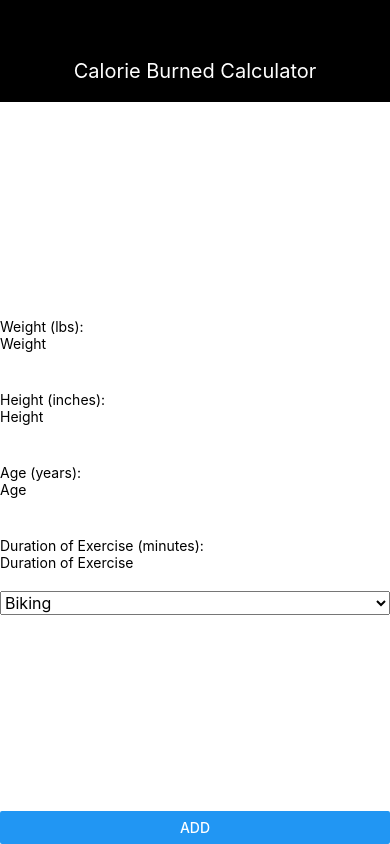
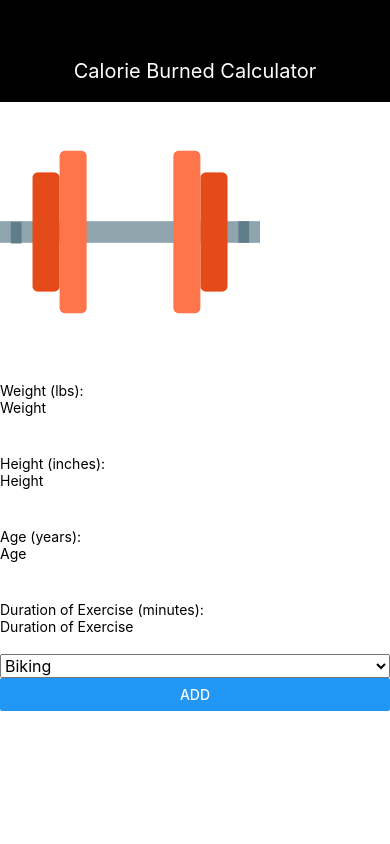
Before and after one commit to cwong2k16/CaloriesBurned, a React Native app: screen / in a window 390 px wide. Built offline with nearby package versions, Linux system fonts and the light colour scheme.

Commit message:
removed mainContainer style, and replace main View component with ScrollView

```diff
--- a/App.js
+++ b/App.js
@@ -1,5 +1,5 @@
 import React from 'react';
-import { StyleSheet, Text, TextInput, Picker, View, Button } from 'react-native';
+import { StyleSheet, Image, Text, TextInput, Picker, View, Button, ScrollView } from 'react-native';
 import styles from './Style'
 
 export default class App extends React.Component {
@@ -14,11 +14,11 @@ class MainContainer extends React.Component {
   render(){
     return (
       /* Generate the container for the React-Native app */
-      <View style = {styles.mainContainer}>
+      <ScrollView>
         <TopView/>
         <MidView/>
         <BottomView/>
-      </View>
+      </ScrollView>
     );
   }
 }
@@ -37,6 +37,7 @@ class MidView extends React.Component{
   render(){
     return(
       <View>
+        <Image height = "33%" width = "33%" source={require('./dumbbells.png')} />
         <DataComponent data = "Weight" unit = "lbs"/>
         <DataComponent data = "Height" unit = "inches"/>
         <DataComponent data = "Age" unit = "years"/>
--- a/Style.js
+++ b/Style.js
@@ -1,11 +1,6 @@
 import React, {StyleSheet} from 'react-native'
 
 export default StyleSheet.create({
-    mainContainer:{
-        flex: 1,
-        flexDirection: 'column',
-        justifyContent: 'space-between',
-    },
     topView:{
         textAlign: 'center',
         paddingTop: '15%',
```
Also changed, not shown: dumbbells.png (added).
